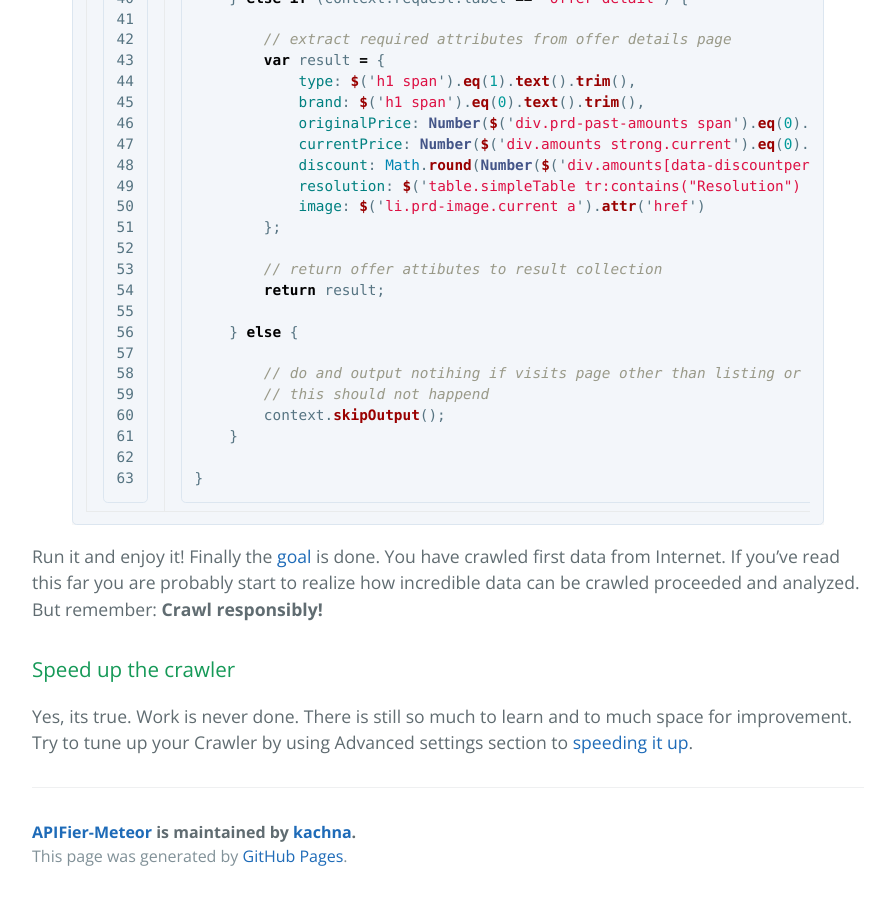
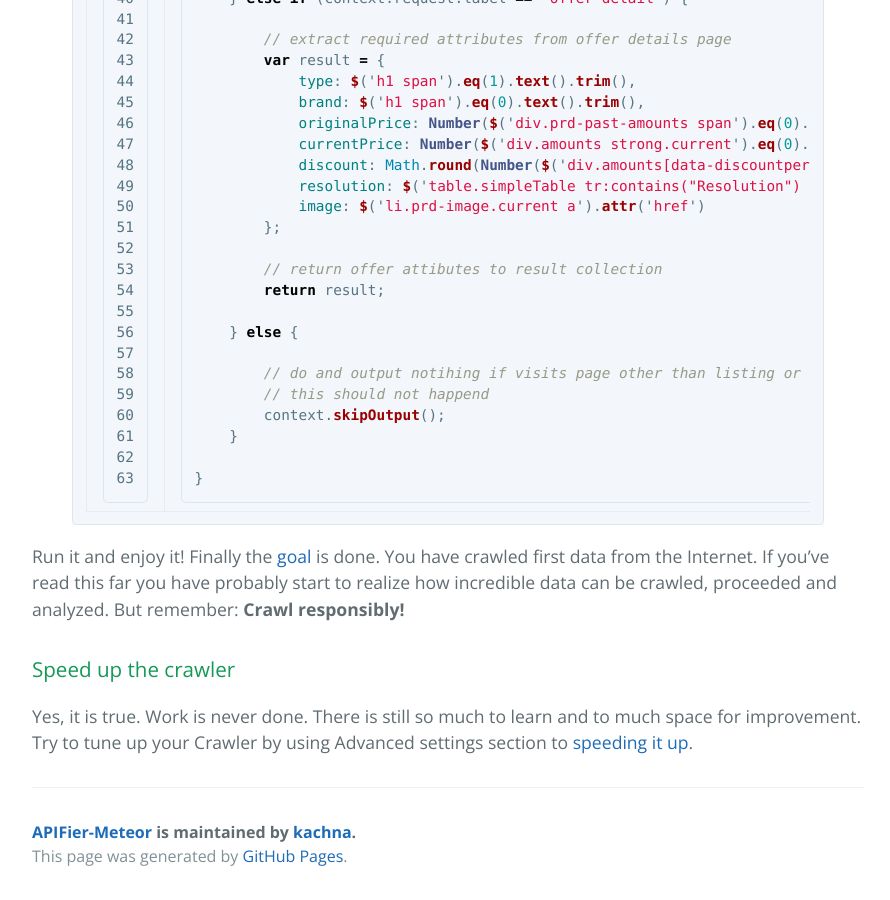
Before and after one commit to kachna/APIFier-Meteor, a Jekyll site: the page built from docs/_posts/2017-01-14-easy-crawler-using-APIFier.md, in a window 1280 px wide and 900 px high, scrolled down 17861 px. Shown: the whole window, without its empty margins (192-1082 px from the left). Built offline with Jekyll 4.4.1, drawn with Linux system fonts in a browser that asks for light colours; the repository's description, which GitHub fills in, is left out.

Commit message:
readme update

```diff
--- a/docs/_posts/2017-01-14-easy-crawler-using-APIFier.md
+++ b/docs/_posts/2017-01-14-easy-crawler-using-APIFier.md
@@ -541,7 +541,7 @@ function pageFunction(context) {
 
 {% endhighlight %}
 
-Run it and enjoy it! Finally the [goal](#crawlers-goal) is done. You have crawled first data from Internet. If you've read this far you are probably start to realize how incredible data can be crawled proceeded and analyzed. But remember: **Crawl responsibly!**
+Run it and enjoy it! Finally the [goal](#crawlers-goal) is done. You have crawled first data from the Internet. If you've read this far you have probably start to realize how incredible data can be crawled, proceeded and analyzed. But remember: **Crawl responsibly!**
 
 ### Speed up the crawler
-Yes, its true. Work is never done. There is still so much to learn and to much space for improvement. Try to tune up your Crawler by using Advanced settings section to [speeding it up](./speedup-crawler).
+Yes, it is true. Work is never done. There is still so much to learn and to much space for improvement. Try to tune up your Crawler by using Advanced settings section to [speeding it up](./speedup-crawler).
```
Also changed, not shown: README.md.
